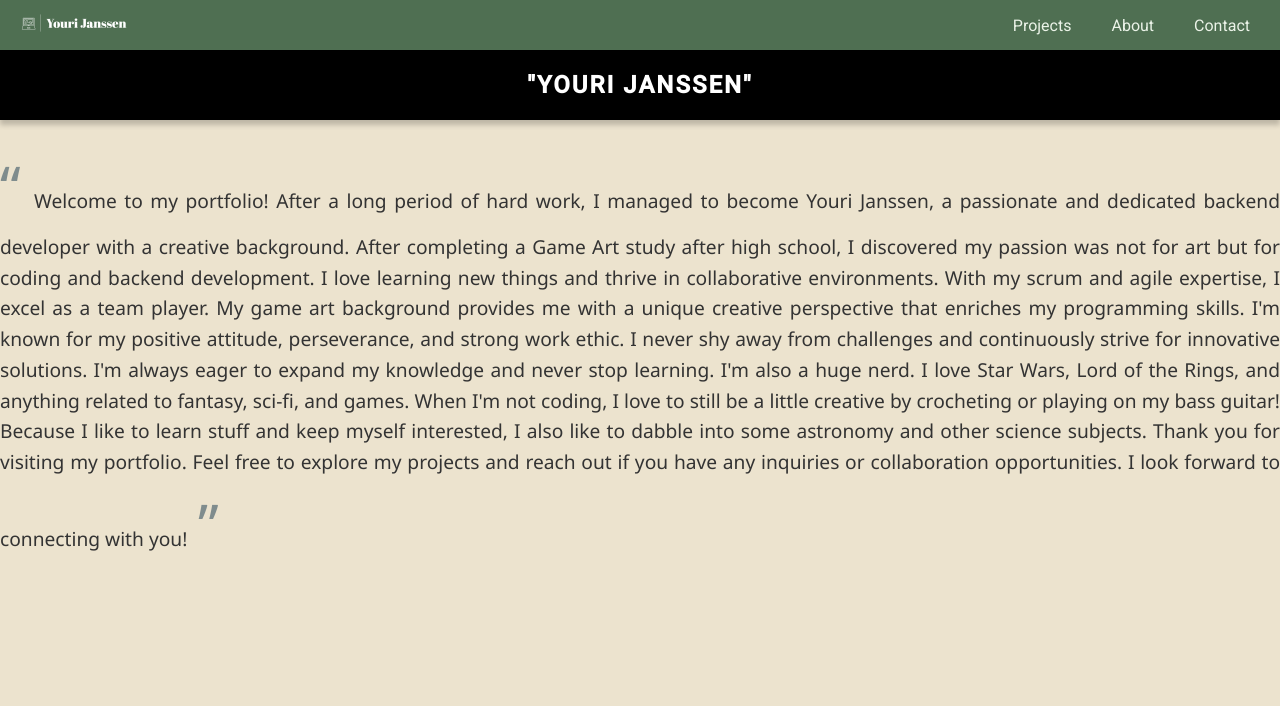
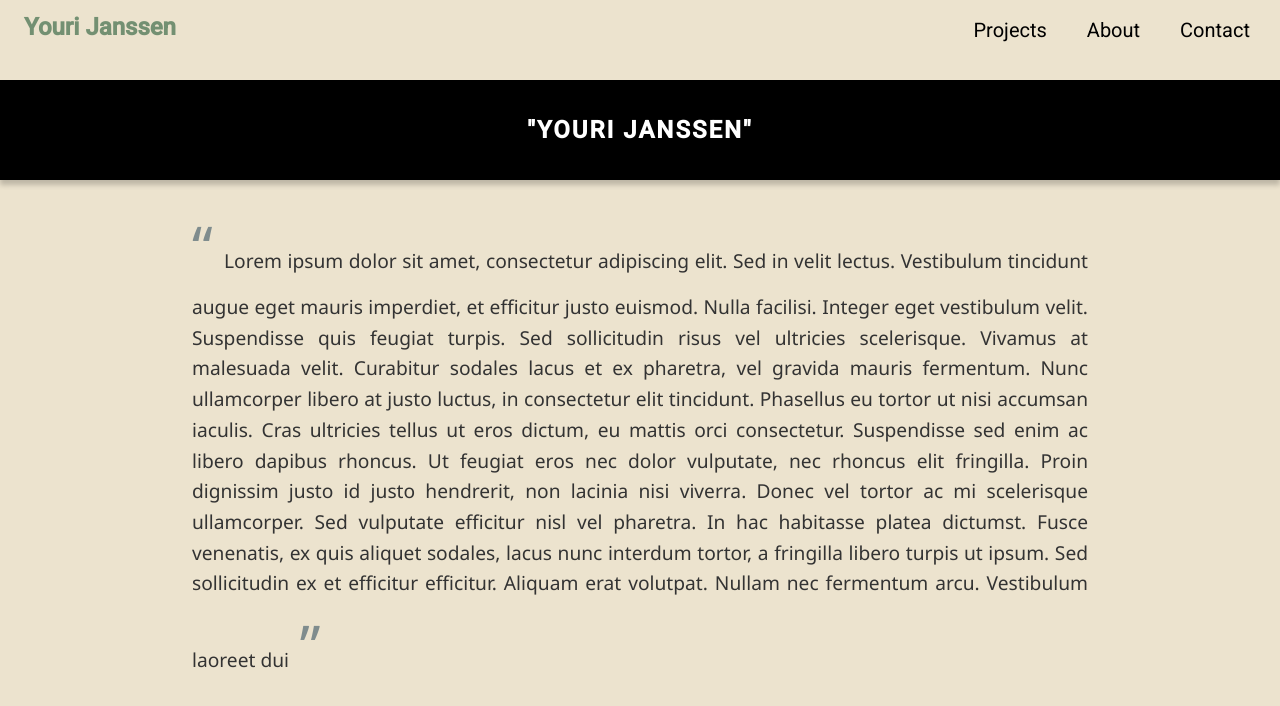
Before and after one commit to yourijanssen/youri-portfolio-page, an Angular app: page /about in a window 1280 px wide. Shown: the top 706 px of the page. Built offline with nearby package versions, Linux system fonts and the light colour scheme.

Commit message:
navbar fixes

```diff
--- a/src/app/components/navbar/navbar.component.css
+++ b/src/app/components/navbar/navbar.component.css
@@ -3,17 +3,56 @@
     display: flex;
     justify-content: space-between;
     align-items: center;
-    background-color: #4f6f52;
-    color: white;
+    background-color: #ece3ce;
+    color: black;
     width: 100%;
-    height: 50px;
-    margin-bottom: -20px;
+    height: 60px;
 }
 
-/* the size of the logo itself */
-.logo {
-    height: 150px;
-    width: 150px;
+.navbar a {
+    text-decoration: none;
+    color: black;
+}
+
+.navbarTitle {
+    height: 60px;
+    padding-top: 25px;
+    width: 200px;
+    font-size: 24px; /* Increase the font size */
+    text-align: center; /* Center-align the text */
+    text-decoration: none;
+    /* Add a subtle animation to the text */
+    animation: colorChange 5s infinite alternate;
+}
+
+/* Keyframes for the color change animation */
+@keyframes colorChange {
+    0% {
+        color: black; /* Start with white color */
+    }
+    50% {
+        color: #3a4d39; /* Change to a different color at 50% */
+    }
+    100% {
+        color: #739072; /* End with white color */
+    }
+}
+
+/* Add a pseudo-element for decorative underline */
+.navbarTitle::after {
+    content: '';
+    position: absolute;
+    bottom: 0;
+    left: 50%;
+    width: 100%;
+    height: 2px;
+    transform: translateX(-50%);
+    transition: width 0.3s ease-in-out; /* Add a smooth transition effect */
+}
+
+/* Adjust the width of the underline on hover */
+.navbarTitle:hover::after {
+    width: 50%;
 }
 
 /* the menu burger button */
@@ -21,27 +60,27 @@
     display: none;
     font-size: 1.5em;
     cursor: pointer;
-    background-color: #4f6f52;
+    background-color: #ece3ce;
     border: none;
     margin-right: 20px;
-    color: white;
 }
 
 /* The UL list of the 3 navbar links, project, about, contact */
 .nav-links {
     display: flex;
     list-style: none;
+    color: black;
 }
 
 .nav-links li {
     margin-right: 20px;
-    color: white;
 }
 
 /* The link elements from the links */
 .nav-links a {
     text-decoration: none;
-    color: #ebf3e8;
+    color: black;
+    font-size: 20px;
     padding: 10px;
     display: inline-block;
     position: relative;
@@ -60,7 +99,7 @@
         left: 0;
         width: 100%;
         height: 2px;
-        background-color: #ebf3e8;
+        background-color: black;
         transform: scaleX(0);
         transform-origin: bottom right;
         transition: transform 0.3s ease-in-out;
@@ -82,7 +121,7 @@
         left: 0;
         width: 100%;
         height: 100%;
-        background-color: #4f6f52;
+        background-color: #ece3ce;
     }
 
     .nav-links.show {
--- a/src/app/components/navbar/navbar.component.html
+++ b/src/app/components/navbar/navbar.component.html
@@ -1,6 +1,6 @@
 <div class="navbar">
     <a routerLink="/" (click)="closeMenu()">
-    <img src="assets/Youri Janssen-logos_white.png" alt="Logo" class="logo" />
+        <h3 class="navbarTitle">Youri Janssen</h3>
     </a>
     <button class="menu-button" (click)="toggleMenu()">☰</button>
     <ul class="nav-links" [ngClass]="{ show: isMenuOpen }">
--- a/src/app/pages/about/about.component.css
+++ b/src/app/pages/about/about.component.css
@@ -1,20 +1,16 @@
 .aboutContainer {
     background-color: #ece3ce;
-    text-align: center;
-    height: 100%; /* Set height to 100% */
-    background-color: #ece3ce;
-    margin: 0 auto;
 }
 
 .aboutTitle {
     background-color: black; /* Deep blue color */
     color: white;
-    height: 70px; /* Increased height for a more prominent look */
+    height: 100px;
     width: 100%;
     display: flex;
     align-items: center;
     justify-content: center;
-    text-transform: uppercase; /* Uppercase text */
+    text-transform: uppercase;
     letter-spacing: 2px; /* Increased letter spacing for a stylish touch */
     font-size: 24px; /* Larger font size for emphasis */
     font-weight: bold; /* Bold text for emphasis */
@@ -27,6 +23,8 @@
     line-height: 1.6;
     color: #333;
     text-align: justify;
+    margin-left: 15%;
+    margin-right: 15%;
 }
 
 .aboutIntroduction::before {
--- a/src/app/pages/about/about.component.html
+++ b/src/app/pages/about/about.component.html
@@ -1,25 +1,20 @@
 <!-- about.component.html -->
 
 <div class="aboutContainer">
-  <h2 class="aboutTitle">"Youri Janssen"</h2>
-  <p class="aboutIntroduction">
-    Welcome to my portfolio! After a long period of hard work, I managed to
-    become Youri Janssen, a passionate and dedicated backend developer with a
-    creative background. After completing a Game Art study after high school, I
-    discovered my passion was not for art but for coding and backend
-    development. I love learning new things and thrive in collaborative
-    environments. With my scrum and agile expertise, I excel as a team player.
-    My game art background provides me with a unique creative perspective that
-    enriches my programming skills. I'm known for my positive attitude,
-    perseverance, and strong work ethic. I never shy away from challenges and
-    continuously strive for innovative solutions. I'm always eager to expand my
-    knowledge and never stop learning. I'm also a huge nerd. I love Star Wars,
-    Lord of the Rings, and anything related to fantasy, sci-fi, and games. When
-    I'm not coding, I love to still be a little creative by crocheting or
-    playing on my bass guitar! Because I like to learn stuff and keep myself
-    interested, I also like to dabble into some astronomy and other science
-    subjects. Thank you for visiting my portfolio. Feel free to explore my
-    projects and reach out if you have any inquiries or collaboration
-    opportunities. I look forward to connecting with you!
-  </p>
+    <h2 class="aboutTitle">"Youri Janssen"</h2>
+    <p class="aboutIntroduction">
+        Lorem ipsum dolor sit amet, consectetur adipiscing elit. Sed in velit lectus. Vestibulum
+        tincidunt augue eget mauris imperdiet, et efficitur justo euismod. Nulla facilisi. Integer
+        eget vestibulum velit. Suspendisse quis feugiat turpis. Sed sollicitudin risus vel ultricies
+        scelerisque. Vivamus at malesuada velit. Curabitur sodales lacus et ex pharetra, vel gravida
+        mauris fermentum. Nunc ullamcorper libero at justo luctus, in consectetur elit tincidunt.
+        Phasellus eu tortor ut nisi accumsan iaculis. Cras ultricies tellus ut eros dictum, eu
+        mattis orci consectetur. Suspendisse sed enim ac libero dapibus rhoncus. Ut feugiat eros nec
+        dolor vulputate, nec rhoncus elit fringilla. Proin dignissim justo id justo hendrerit, non
+        lacinia nisi viverra. Donec vel tortor ac mi scelerisque ullamcorper. Sed vulputate
+        efficitur nisl vel pharetra. In hac habitasse platea dictumst. Fusce venenatis, ex quis
+        aliquet sodales, lacus nunc interdum tortor, a fringilla libero turpis ut ipsum. Sed
+        sollicitudin ex et efficitur efficitur. Aliquam erat volutpat. Nullam nec fermentum arcu.
+        Vestibulum laoreet dui
+    </p>
 </div>
--- a/src/app/pages/contact/contact.component.css
+++ b/src/app/pages/contact/contact.component.css
@@ -1,14 +1,11 @@
-/* contact.component.css */
-
 .contact-container {
-    text-align: center;
-    height: 100%; /* Set height to 100% */
     background-color: #ece3ce;
 }
+
 .contactTitle {
     background-color: black; /* Deep blue color */
     color: white;
-    height: 70px; /* Increased height for a more prominent look */
+    height: 100px; /* Increased height for a more prominent look */
     width: 100%;
     display: flex;
     align-items: center;
--- a/src/app/pages/homepage/homepage.component.css
+++ b/src/app/pages/homepage/homepage.component.css
@@ -1,4 +1,4 @@
-.homepage-container {
+.home-page {
     background-color: #ece3ce;
 }
 
@@ -6,7 +6,7 @@
 .homeTitle {
     background-color: black;
     color: white;
-    height: 70px;
+    height: 100px;
     width: 100%;
     display: flex;
     align-items: center;
@@ -16,13 +16,11 @@
     font-size: 24px;
     font-weight: bold;
     box-shadow: 0 5px 5px rgba(0, 0, 0, 0.2);
-    position: relative; /* Added position relative for absolute positioning of the text */
 }
 
 .profile-image {
     max-width: 20%;
     transition: transform 0.3s ease-in-out; /* Add a smooth transition effect on hover */
-    position: absolute;
     margin-inline-start: 70%;
 }
 
--- a/src/app/pages/homepage/homepage.component.html
+++ b/src/app/pages/homepage/homepage.component.html
@@ -1,23 +1,18 @@
 <!-- homepage.component.html -->
-<div class="homepage-container">
-  <div class="profile-info">
+<div class="home-page">
+    <h2 class="homeTitle">Welcome to my Portfolio</h2>
+    <p class="homeText">
+        This is my portfolio. Here you can find information about me, my projects and my contact
+        information.
+    </p>
+
     <div class="introduction">
-      <h2 class="homeTitle">Welcome to my Portfolio</h2>
-
-      <div class="profile-image-container">
-        <a
-          href="https://github.com/yourijanssen"
-          target="_blank"
-          rel="noopener noreferrer"
-        >
+        <a href="https://github.com/yourijanssen" target="_blank" rel="noopener noreferrer">
             <img
                 src="assets/ffffSquare-fotor-20231014131645.png"
                 alt="no image"
-            class="profile-image"
-          />
+                class="profile-image" />
         </a>
-        <div class="profile-image-tooltip">Visit GitHub Profile</div>
-      </div>
         <h3 class="myName">{{ person.name }}</h3>
         <p class="jobTitle">Type: {{ person.type }}</p>
     </div>
@@ -38,4 +33,3 @@
         <li *ngFor="let project of person.projects">{{ project }}</li>
     </ul>
 </div>
-</div>
--- a/src/app/pages/projects/projects.component.css
+++ b/src/app/pages/projects/projects.component.css
@@ -6,7 +6,7 @@
 .projectTitle {
     background-color: black;
     color: white;
-    height: 70px;
+    height: 100px;
     width: 100%;
     display: flex;
     align-items: center;
@@ -19,7 +19,6 @@
 }
 
 .project-card {
-    position: relative;
     margin-top: 25px;
     padding: 20px;
     background-color: #d2e3c8;
@@ -37,7 +36,6 @@
 }
 
 .project-images {
-    position: relative;
     width: 100%;
 }
 
--- a/src/styles.css
+++ b/src/styles.css
@@ -3,8 +3,7 @@
 html,
 body {
     height: 100%;
-}
-body {
     margin: 0;
+    background-color: #ece3ce;
     font-family: Roboto, 'Helvetica Neue', sans-serif;
 }
```
Lines whose indentation alone changed are shown as unchanged.
